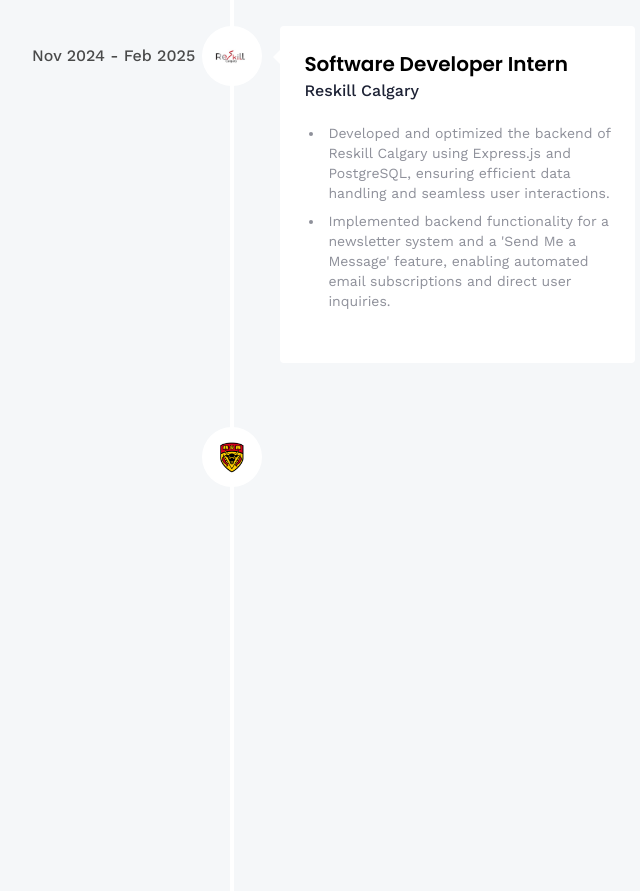
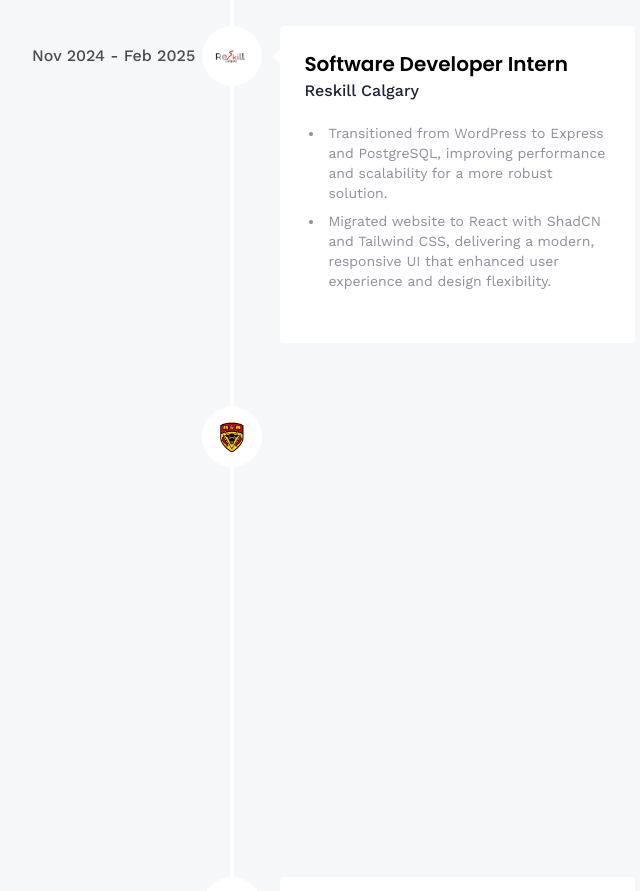
Before and after one commit to shivam10lm/m-Portfolio, a React (Vite) app: page /about in a window 1280 px wide. Shown: the part 1600-2491 px from the top of the page, without its empty margins (408-1048 px from the left). Built offline with nearby package versions, Linux system fonts and the light colour scheme.

Commit message:
Update index.js

```diff
--- a/src/constants/index.js
+++ b/src/constants/index.js
@@ -132,8 +132,8 @@
     iconBg: "#fff",
     date: "Nov 2024 - Feb 2025",
     points: [
-      "Developed and optimized the backend of Reskill Calgary using Express.js and PostgreSQL, ensuring efficient data handling and seamless user interactions.",
-      " Implemented backend functionality for a newsletter system and a 'Send Me a Message' feature, enabling automated email subscriptions and direct user inquiries.",
+      "Transitioned from WordPress to Express and PostgreSQL, improving performance and scalability for a more robust solution.",
+      "Migrated website to React with ShadCN and Tailwind CSS, delivering a modern, responsive UI that enhanced user experience and design flexibility.",
     ],
   },
 
```
